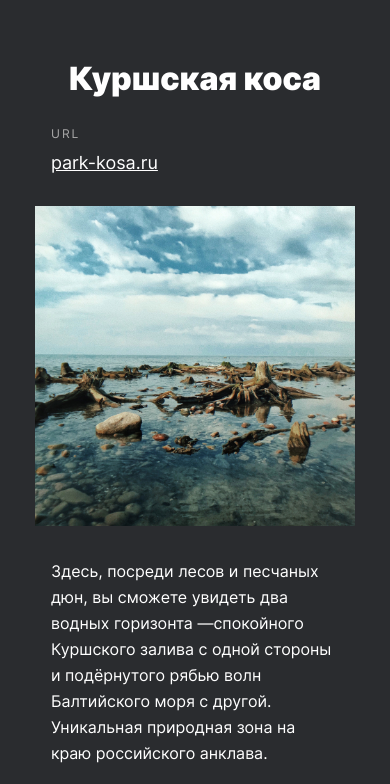
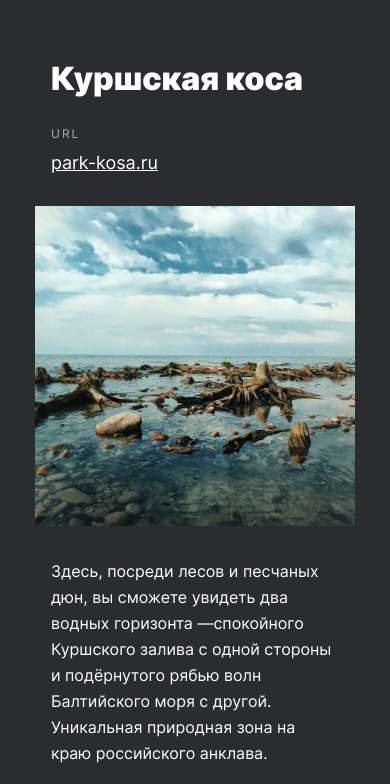
Before and after one commit to ivanranet/russian-travel, a plain HTML site: page index.html in a window 390 px wide. Shown: the part 4140-4924 px from the top of the page. Drawn offline with Linux system fonts and the light colour scheme.

Commit message:
исправил

```diff
--- a/blocks/place/__title/place__title.css
+++ b/blocks/place/__title/place__title.css
@@ -21,7 +21,7 @@
 @media screen and (max-width: 767px) {
   .place__title {
     max-width: 288px;
-    margin: 0 auto;
+    margin: 0 auto 0 16px;
     font-size: 32px;
     line-height: 35px;
   }
```
